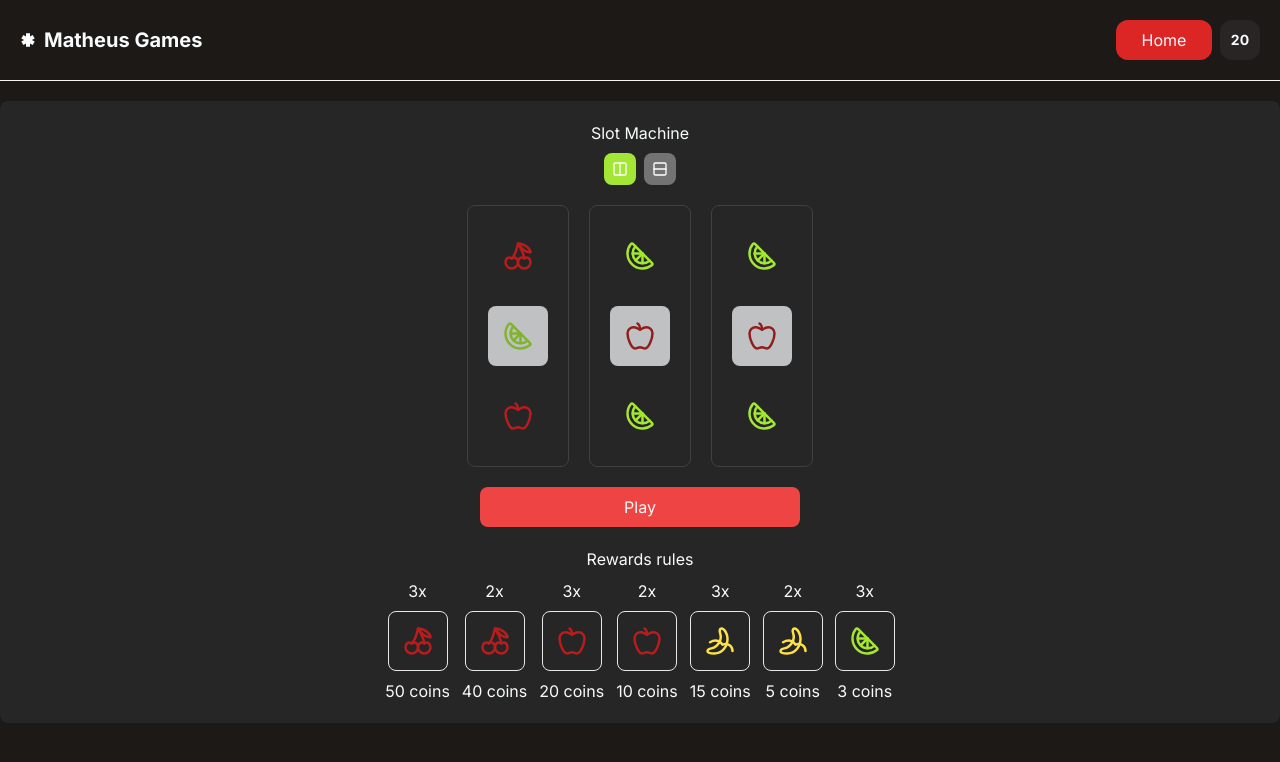
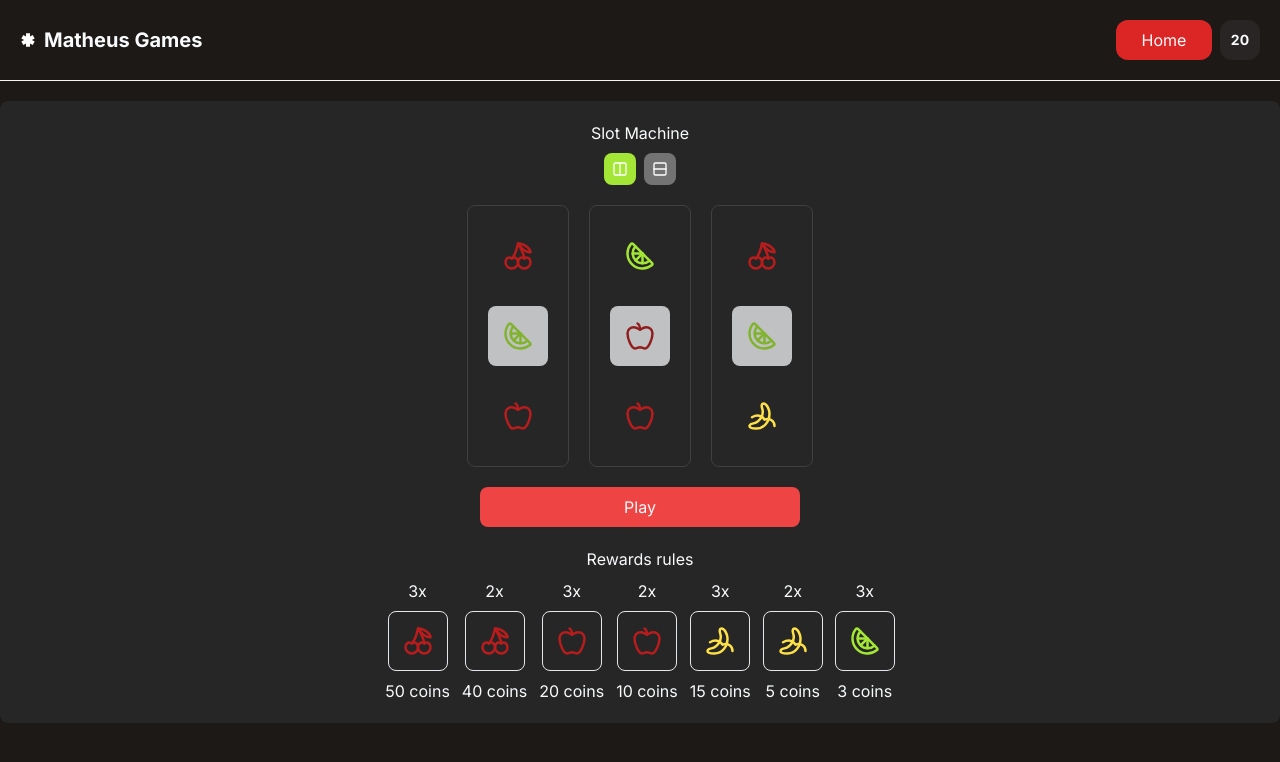
Before and after one commit to matheusluan/fs-test-react, a React (Vite) app: page /play in a window 1280 px wide. Shown: the top 762 px of the page. Built offline with nearby package versions, Linux system fonts and the light colour scheme.

Commit message:
Update play.tsx

```diff
--- a/src/pages/play.tsx
+++ b/src/pages/play.tsx
@@ -13,8 +13,8 @@ import { Columns2, Loader, Rows2 } from "lucide-react";
 import { RewardRules } from "../components/reward-rules";
 
 const reel1 = ["cherry", "lemon", "apple"];
-const reel2 = ["lemon", "apple", "lemon"];
-const reel3 = ["lemon", "apple", "lemon"];
+const reel2 = ["lemon", "apple", "apple"];
+const reel3 = ["cherry", "lemon", "banana"];
 
 export function Play() {
 
```
